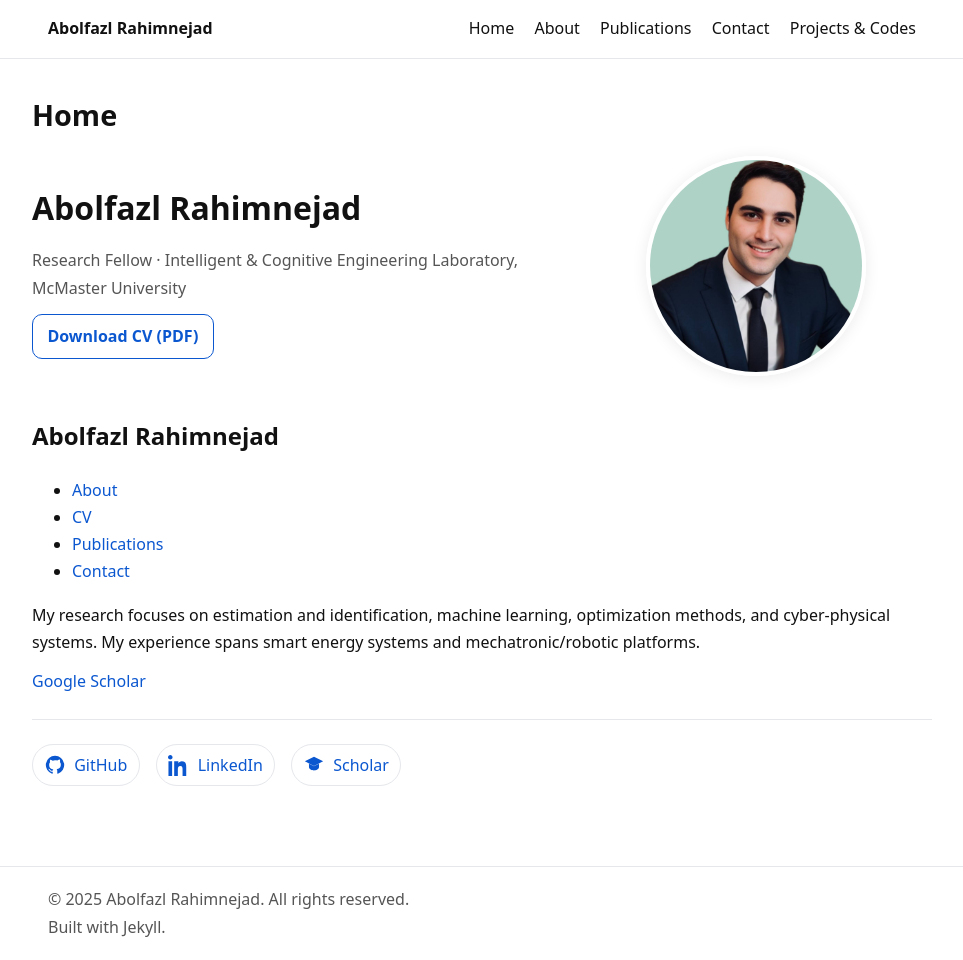
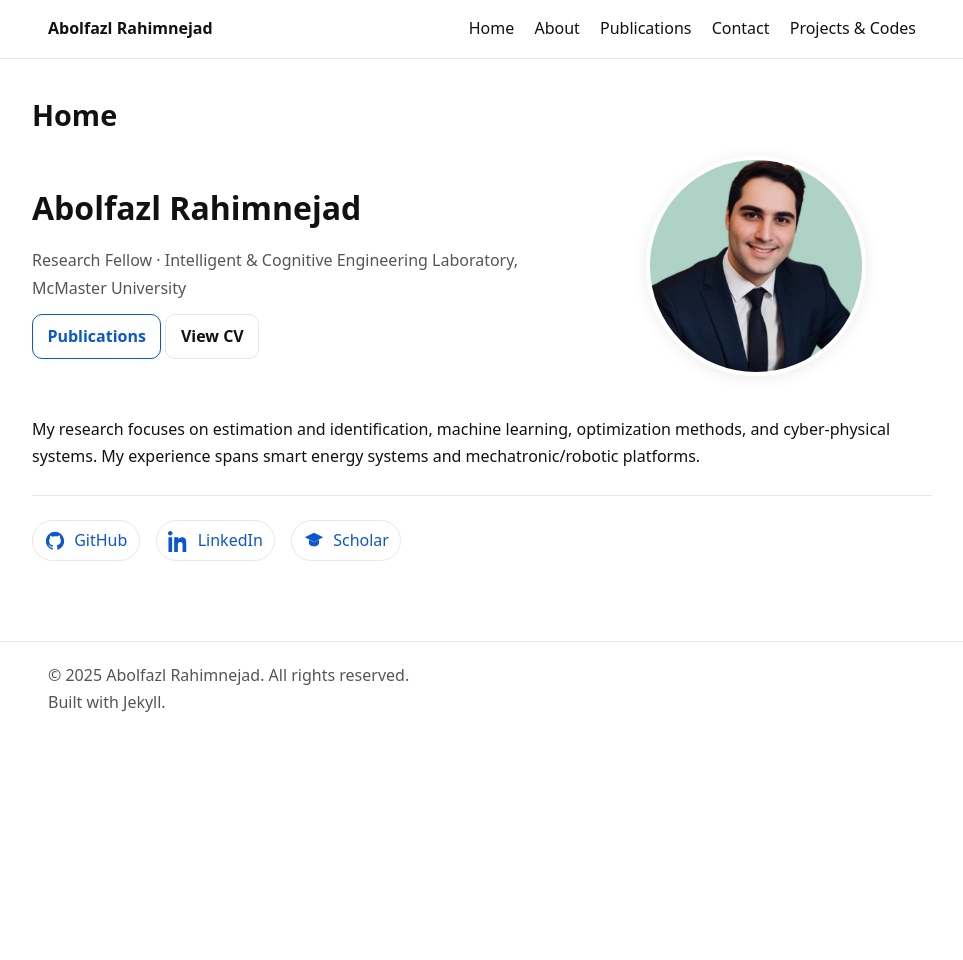
Before and after one commit to AbRahimnejad/AbRahimnejad.github.io, a Jekyll site: the page built from index.md, in a window 1280 px wide and 960 px high. Shown: the whole window, without its empty margins (158-1121 px from the left). Built offline with Jekyll 4.4.1, drawn with Linux system fonts in a browser that asks for light colours.

Commit message:
Add files via upload

```diff
--- a/index.md
+++ b/index.md
@@ -8,7 +8,8 @@ permalink: /
     <h1 class="hero-title">Abolfazl Rahimnejad</h1>
     <p class="hero-subtitle">Research Fellow · Intelligent & Cognitive Engineering Laboratory, McMaster University</p>
     <div class="hero-actions">
-      <a class="btn" href="{{ site.baseurl }}/assets/CV.pdf" download>Download CV (PDF)</a>
+      <a class="btn" href="{{ site.baseurl }}/publications/">Publications</a>
+      <a class="btn btn-ghost" href="https://drive.google.com/file/d/1K_IAIFElGR3ujcKt1Cd0KyW0UchyCPBC/view?usp=drive_link" target="_blank" rel="noopener">View CV</a>
     </div>
   </div>
   <div class="hero-image">
@@ -18,17 +19,10 @@ permalink: /
 
 
 
-# Abolfazl Rahimnejad
-
-
-- [About](about.md)
-- [CV](cv.md)
-- [Publications](publications.md)
-- [Contact](contact.md)
 
 My research focuses on estimation and identification, machine learning, optimization methods, and cyber-physical systems. My experience spans smart energy systems and mechatronic/robotic platforms.
 
-[Google Scholar](https://scholar.google.ca/citations?hl=en&user=wP-8K6MAAAAJ&view_op=list_works&sortby=pubdate)
+
 
 <hr>
 <div class="social-row">
```
